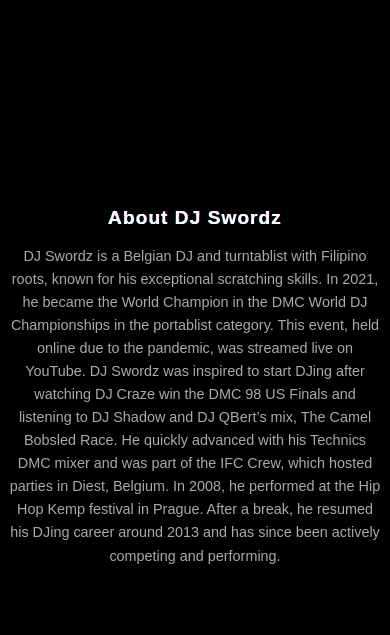
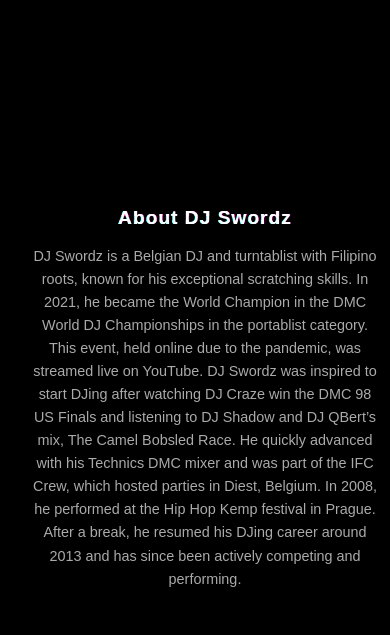
Before and after one commit to 2TomL/DJ_Swordz, a plain HTML site: page index.html in a window 390 px wide. Shown: the part 849-1484 px from the top of the page. Drawn offline with nearby package versions, Linux system fonts and the light colour scheme; grey boxes are pictures that could not be loaded.

Commit message:
update about

```diff
--- a/style.css
+++ b/style.css
@@ -112,6 +112,8 @@
     height: 220px;
   }
   .about-text {
+    text-align: center;
+    align-items: center;
     padding-left: 0;
     font-size: 0.98rem;
   }
@@ -133,7 +135,7 @@
   .about-text {
     text-align: center;
     align-items: center;
-    padding-left: 0;
+    padding-left: 20px;
   }
   .about-text h2 {
     font-size: 1.2rem;
```
Also changed, not shown: 1 other file.
